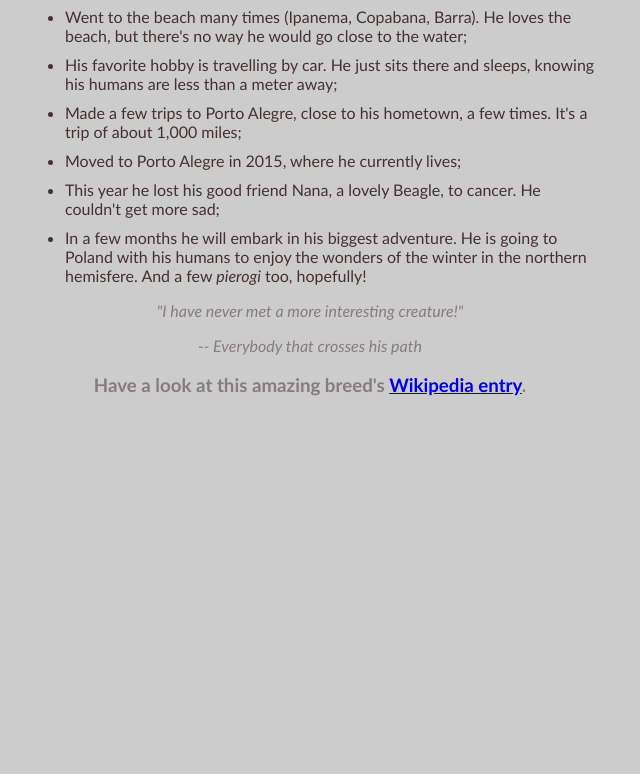
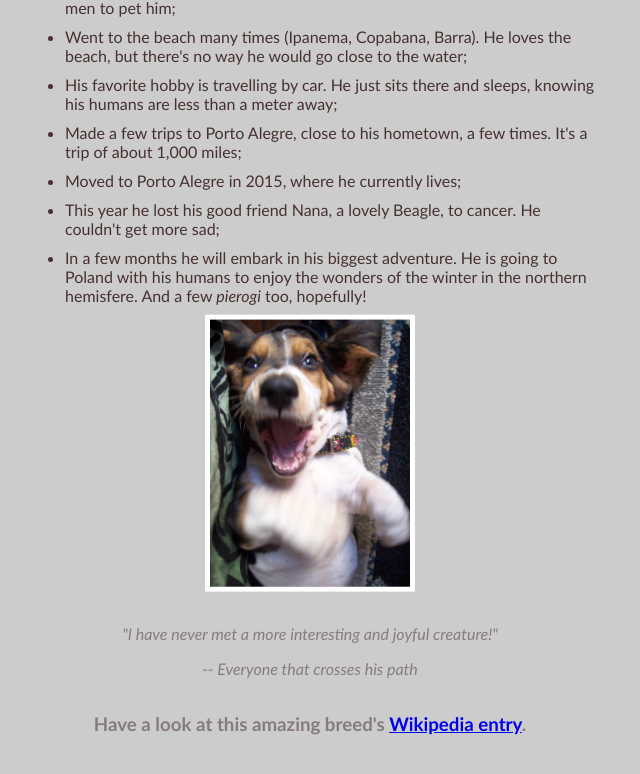
Before and after one commit to pharaohlxvi/FCC-TributePage, a plain HTML site: page index.html in a window 1280 px wide. Shown: the part 888-1662 px from the top of the page, without its empty margins (330-970 px from the left). Before the commit the page ends 1361 px from the top, so only its background shows below. Drawn offline with Linux system fonts and the light colour scheme.

Commit message:
Commented out test file CDN and added second picture

```diff
--- a/index.html
+++ b/index.html
@@ -10,7 +10,7 @@
     <meta name="description" content="">
     <meta name="viewport" content="width=device-width, initial-scale=1">
     <link rel="stylesheet" href="main.css">
-    <script src="https://gitcdn.link/repo/freeCodeCamp/testable-projects-fcc/master/build/bundle.js"></script>
+    <!-- <script src="https://gitcdn.link/repo/freeCodeCamp/testable-projects-fcc/master/build/bundle.js"></script> -->
   </head>
   <body>
     <!--[if lt IE 7]>
@@ -42,14 +42,13 @@
         <li>This year he lost his good friend Nana, a lovely Beagle, to cancer. He couldn't get more sad;</li>
         <li>In a few months he will embark in his biggest adventure. He is going to Poland with his humans to enjoy the wonders of the winter in the northern hemisfere. And a few <em>pierogi</em> too, hopefully!</li>
       </ul>
+      <img src="/img/100_4357.JPG" alt="Another picture of Sherlock, The Basset" id="img2">
       <blockquote>
-        <p>"I have never met a more interesting creature!"</p>
-        <div>-- Everybody that crosses his path</div>
+        <p>"I have never met a more interesting and joyful creature!"</p>
+        <div>-- Everyone that crosses his path</div>
       </blockquote>
       <h3>Have a look at this amazing breed's <a id="tribute-link" href="https://en.wikipedia.org/wiki/Basset_Hound" target="_blank">Wikipedia entry</a>.</h3>
     </div>
   </div>
-
-    <!-- <script src="https://cdn.freecodecamp.org/testable-projects-fcc/v1/bundle.js" async defer></script> -->
   </body>
 </html>
--- a/main.css
+++ b/main.css
@@ -36,6 +36,10 @@ h1#title {
 #tribute-info {
   color: rgba(56, 32, 32, 0.466);
   padding-bottom: 50px;
+  display: flex;
+  flex-direction: column;
+  justify-content: flex-start;
+  align-items: center;
 }
 #headline {
   margin-top: 50px;
@@ -50,6 +54,13 @@ ul {
 li {
   margin: 10px;
 }
+#img2 {
+  max-width: 200px;
+  height: auto;
+  margin: auto;
+  transform: rotate(180deg);
+  border: 5px solid white;
+}
 blockquote {
   font-style: italic;
 }
```
